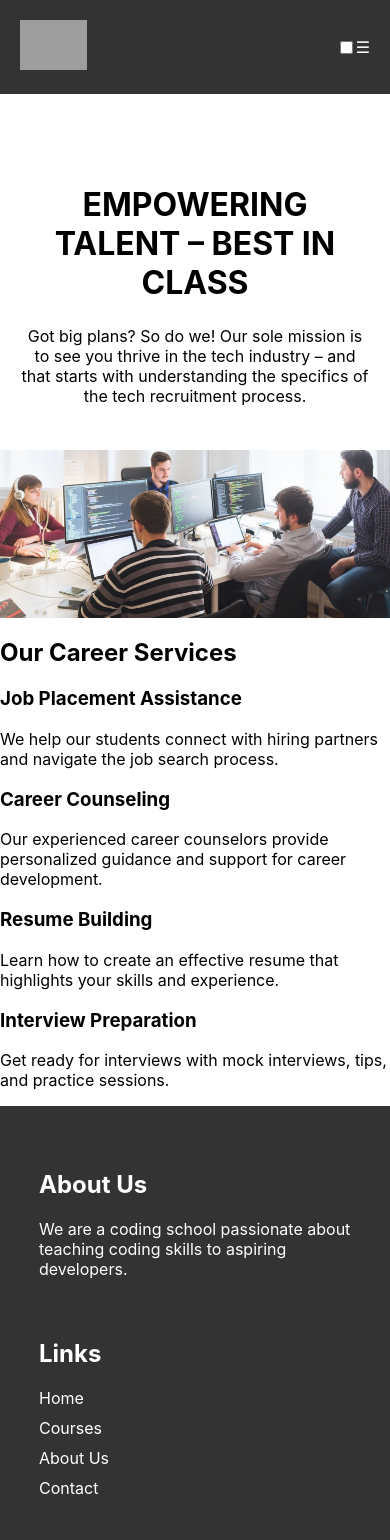
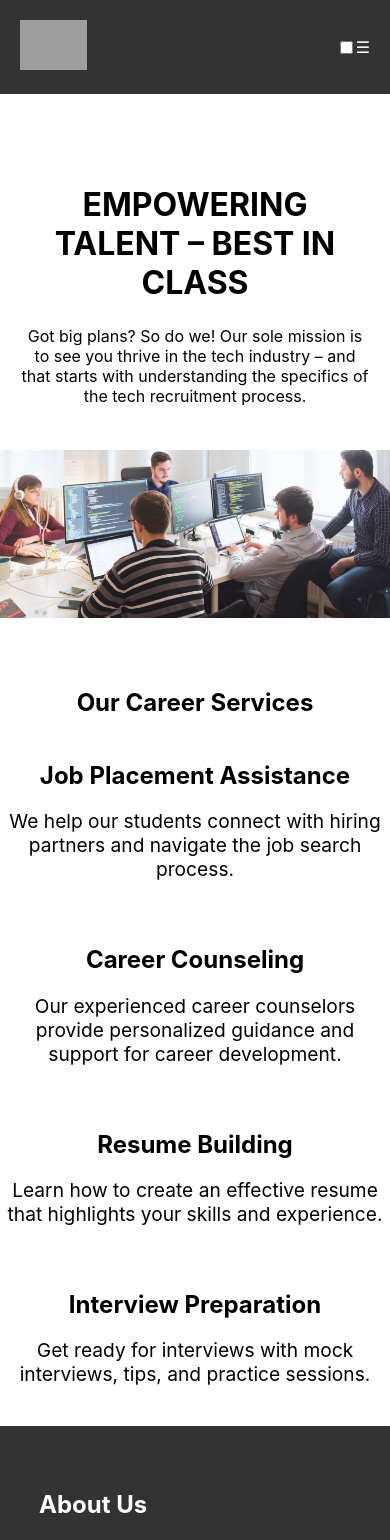
Before and after one commit to Collins-maker/it-bootcamp-courses, a React (Create React App) app: page /career in a window 390 px wide. Shown: the top 1540 px of the page. Built offline with nearby package versions, Linux system fonts and the light colour scheme; grey boxes are pictures that could not be loaded.

Commit message:
made the whole site more responsive

```diff
--- a/src/components/curriculum/Curriculum.css
+++ b/src/components/curriculum/Curriculum.css
@@ -1,5 +1,8 @@
+/* Curriculum.css */
+
 .curriculum {
   margin-bottom: 40px;
+  margin-left: 20px;
 }
 
 .curriculum h2 {
@@ -20,8 +23,8 @@
 
 .module {
   flex: 1;
-  max-width: 300px; /* Adjust as needed */
-  margin: 0 20px;
+  max-width: calc(33.33% - 40px); /* Adjust as needed */
+  margin: 20px;
   background-color: #f4f4f4; /* Add background color */
   padding: 20px;
   border-radius: 10px; /* Add border radius */
@@ -41,3 +44,10 @@
 .module ul li {
   margin-bottom: 10px;
 }
+
+/* Media query for smaller screens */
+@media screen and (max-width: 768px) {
+  .module {
+    max-width: calc(50% - 40px); /* Adjust as needed for smaller screens */
+  }
+}
--- a/src/components/header/Header.css
+++ b/src/components/header/Header.css
@@ -78,3 +78,16 @@ nav ul li a:hover {
     display: flex; /* Show the navigation links when the checkbox is checked */
   }
 }
+
+/* Media query for big screens */
+@media screen and (min-width: 769px) {
+  /* Hide the checkbox */
+  #menu-toggle {
+    display: none;
+  }
+
+  /* Display the navigation links */
+  nav ul {
+    display: flex;
+  }
+}
--- a/src/components/instructors/Instructors.css
+++ b/src/components/instructors/Instructors.css
@@ -1,6 +1,7 @@
 /* Instructors.css */
 
 .instructors {
+  margin-left: 20px;
   margin-top: 50px;
 }
 
@@ -14,11 +15,13 @@
   border: 1px solid #ccc;
   padding: 20px;
   display: flex;
+  border-radius: 5px;
 }
 .instructor-image{
   max-width: 100px;
   max-height: 100px;
   border: 2px red;
+  padding: 10px;
 }
 
 .instructor img {
--- a/src/components/services/Services.css
+++ b/src/components/services/Services.css
@@ -1,11 +1,14 @@
-/* Services.css */
-
 .services {
   margin-top: 50px;
+  display: flex;
+  flex-direction: column;
+  align-items: center; /* Center items horizontally */
+  justify-content: center; /* Center items vertically */
 }
 
 .service {
   margin-bottom: 30px;
+  text-align: center; /* Center text horizontally */
 }
 
 .service h3 {
--- a/src/components/services/Services.js
+++ b/src/components/services/Services.js
@@ -1,5 +1,5 @@
-// Services.js
 import React from 'react';
+import './Services.css'; // Import CSS for styling
 
 const Services = () => {
   return (
```
Lines whose indentation alone changed are shown as unchanged.
